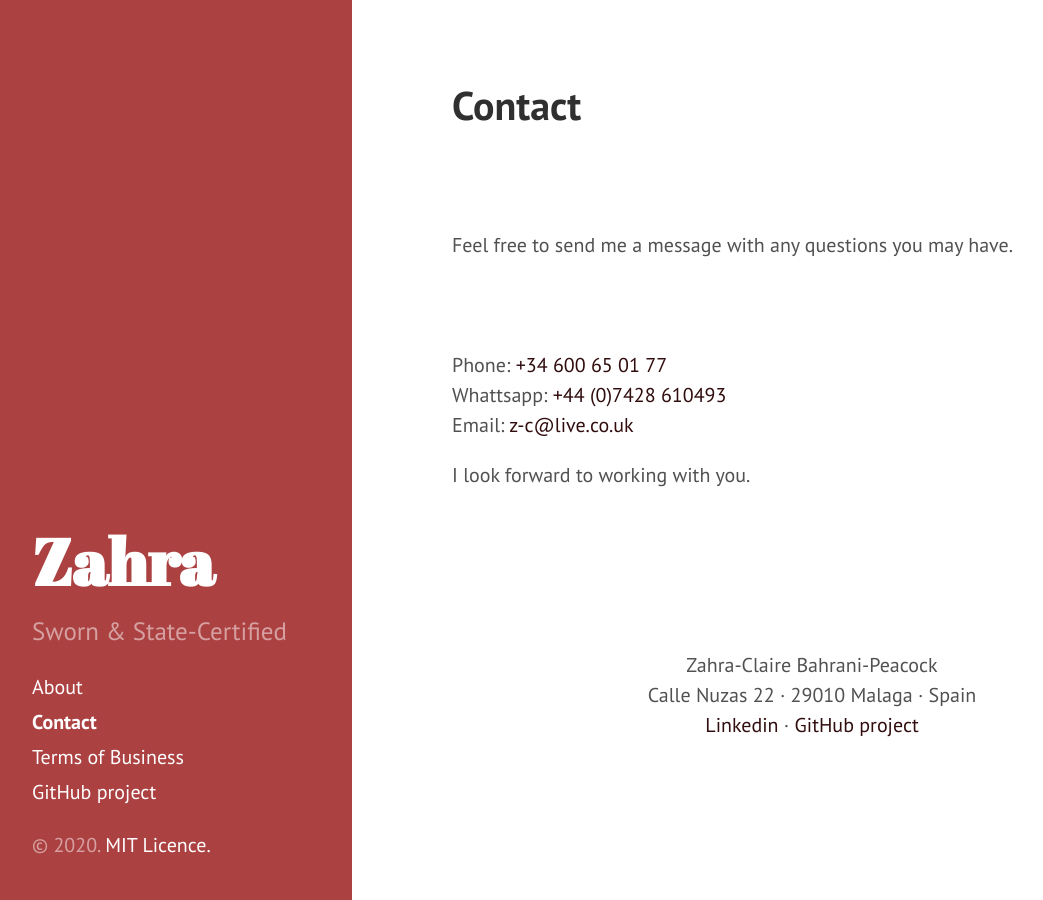
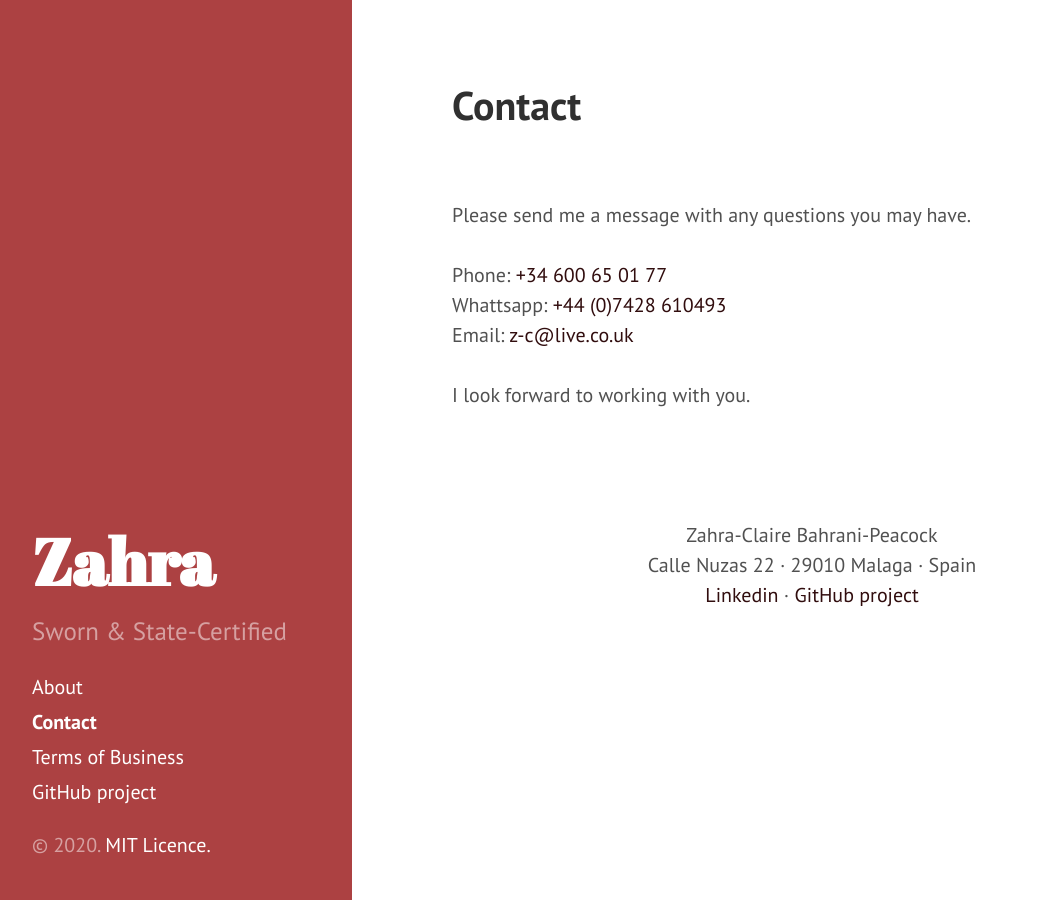
Before and after one commit to Zahra-Claire-Bahrani-Peacock/zahra-claire-bahrani-peacock.github.io, a Jekyll site: the page built from contact.md, in a window 1280 px wide. Shown: the whole page, without its empty margins (8-1051 px from the left). Built offline with Jekyll 4.4.1, drawn with Linux system fonts in a browser that asks for light colours.

Commit message:
Update contact.md

```diff
--- a/contact.md
+++ b/contact.md
@@ -4,21 +4,15 @@ title: Contact
 ---
 <br/>
 <br/>
-<br/>
-Feel free to send me a message with any questions you may have.
-<br/>
-<br/>
+Please send me a message with any questions you may have.
 <br/>
 <br/>
 Phone: <a href="tel:34600650177"  target="_blank">+34 600 65 01 77</a>
 Whattsapp: <a href="https://api.whatsapp.com/send?phone=447428610493&text=Hi%20Zahra" target="_blank">+44 (0)7428 610493</a>
 Email: <a href="mailto:z-c@live.co.uk" target="_blank">z-c@live.co.uk</a>
-
+<br/>
+<br/>
 I look forward to working with you.
-
-
-
-
 <br/>
 <br/>
 <br/>
```
